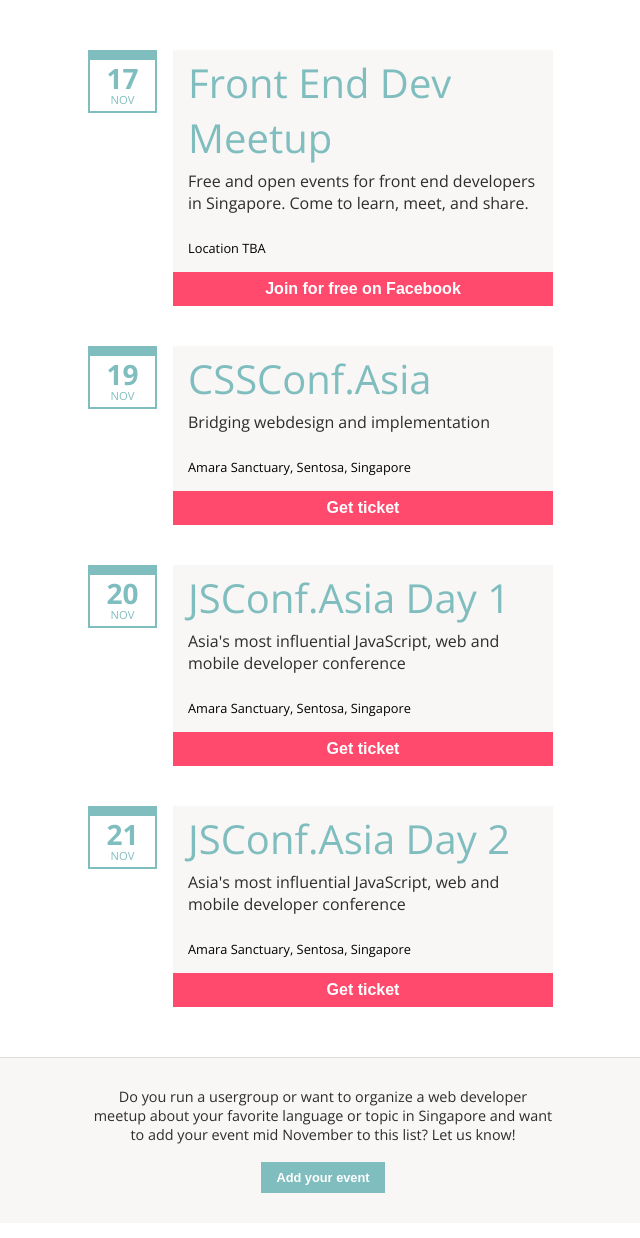
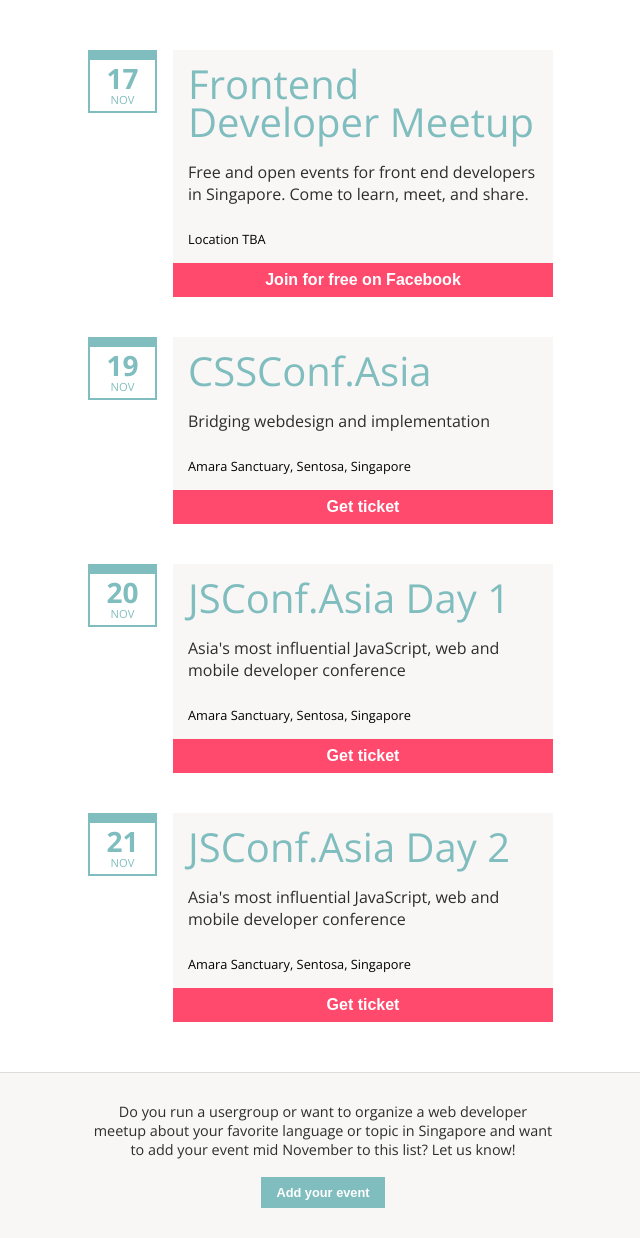
Before and after one commit to serrynaimo/2014.devfest.asia, a PHP site: page / in a window 1280 px wide. Shown: the part 240-1478 px from the top of the page, without its empty margins (317-957 px from the left). Run offline with PHP 8.4, Linux system fonts and the light colour scheme; some libraries are stand-ins or nearby versions; some web fonts are replaced.

Commit message:
Updating style

```diff
--- a/css/app.css
+++ b/css/app.css
@@ -101,7 +101,8 @@ header h2 {
 	color: #80BDBF;
 	font-size: 2.5em;
 	font-weight: 200;
-	padding: 5px 15px 0;
+	padding: 15px 15px;
+	line-height: .95em;
 }
 
 #content li .location {
--- a/index.php
+++ b/index.php
@@ -36,7 +36,7 @@
 			<li>
 				<a href="http://feds.strikingly.com/">
 					<div class="date"><span class="day">17</span> Nov</div>
-					<h3>Front End Dev Meetup</h3>
+					<h3>Frontend Developer Meetup</h3>
 					<p class="desc">Free and open events for front end developers in Singapore. Come to learn, meet, and share.</p>
 				</a>
 				<div class="location">Location TBA</div>
```
